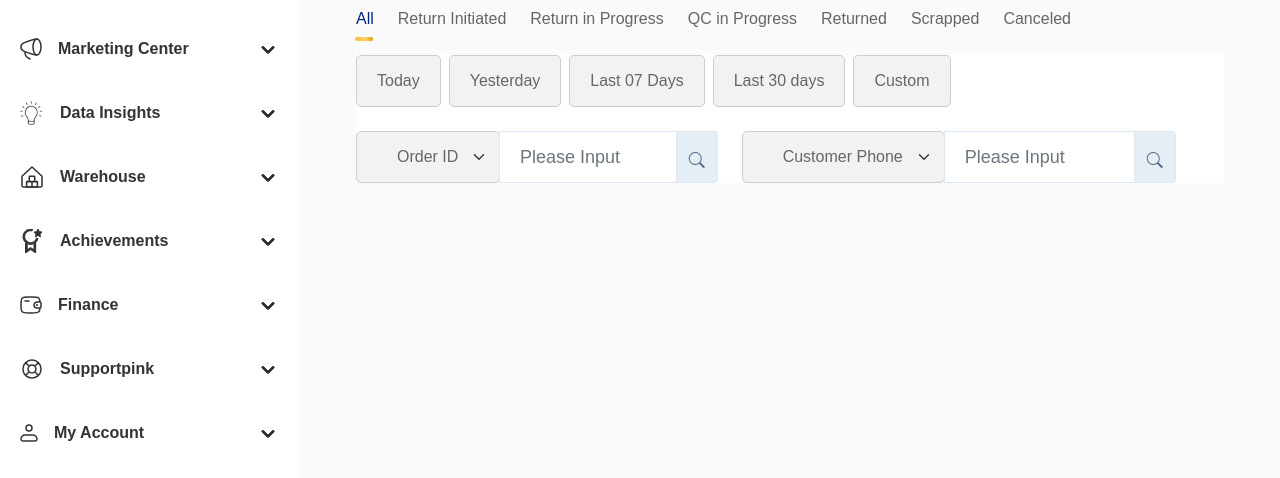
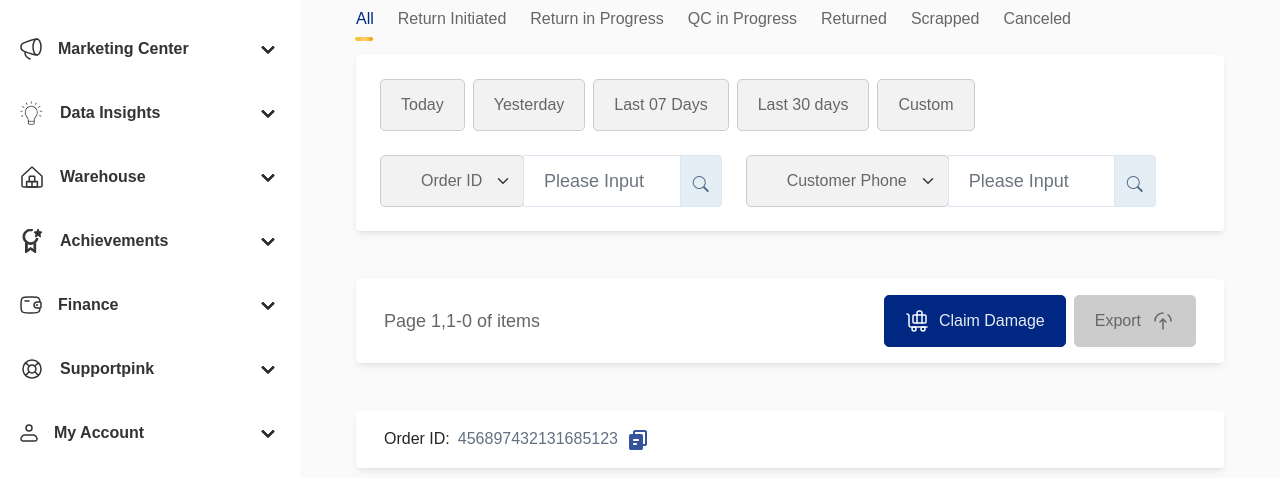
Before and after one commit to Value-Box/Valuebox-landing-page, a plain HTML site: page Dashboard/OrdersReviews/returnOrder.html in a window 1280 px wide. Shown: the part 203-681 px from the top of the page. Drawn offline with Linux system fonts and the light colour scheme; files whose address does not match are found by name; a web font is replaced by a local one.

Commit message:
minor changes

```diff
--- a/Dashboard/OrdersReviews/returnOrder.html
+++ b/Dashboard/OrdersReviews/returnOrder.html
@@ -427,7 +427,7 @@
         <a href="">Scrapped</a>
         <a href="">Canceled</a>
        </div>
-      <div class="row bg-white d-flex gap-4 m-0">
+      <div class="row bg-white d-flex gap-4 m-0 p-4 shadow-sm p-3 mb-5 bg-body rounded">
       <div class="d-flex gap-2 p-0">
       <button class=btn-returnorder-gray>Today</button>
       <button class=btn-returnorder-gray>Yesterday</button>
@@ -460,6 +460,33 @@
         </div>
 
     </div>
+    <div class="row d-flex justify-content-between bg-white shadow-sm p-3 mb-5 bg-body rounded">
+        <div class="col-6 d-flex align-items-center">
+        <label class="paragraph-1" for="">Page 1,1-0 of items</label>
+        </div>
+        <div class="col-6 d-flex gap-2 justify-content-end">
+        <button class="btn-blue"><svg xmlns="http://www.w3.org/2000/svg" width="24" height="24" viewBox="0 0 24 24" fill="none">
+            <path d="M22 18H6C5.46957 18 4.96086 17.7893 4.58579 17.4142C4.21071 17.0391 4 16.5304 4 16V7C4 6.46957 3.78929 5.96086 3.41421 5.58579C3.03914 5.21071 2.53043 5 2 5" stroke="#FCFCFC" stroke-width="1.5" stroke-linecap="round" stroke-linejoin="round"/>
+            <path d="M17 14V4C17 3.46957 16.7893 2.96086 16.4142 2.58579C16.0391 2.21071 15.5304 2 15 2H14C13.4696 2 12.9609 2.21071 12.5858 2.58579C12.2107 2.96086 12 3.46957 12 4V14" stroke="#FCFCFC" stroke-width="1.5" stroke-linecap="round" stroke-linejoin="round"/>
+            <path d="M20 6H9C8.44772 6 8 6.44772 8 7V13C8 13.5523 8.44772 14 9 14H20C20.5523 14 21 13.5523 21 13V7C21 6.44772 20.5523 6 20 6Z" stroke="#FCFCFC" stroke-width="1.5" stroke-linecap="round" stroke-linejoin="round"/>
+            <path d="M18 22C19.1046 22 20 21.1046 20 20C20 18.8954 19.1046 18 18 18C16.8954 18 16 18.8954 16 20C16 21.1046 16.8954 22 18 22Z" stroke="#FCFCFC" stroke-width="1.5" stroke-linecap="round" stroke-linejoin="round"/>
+            <path d="M9 22C10.1046 22 11 21.1046 11 20C11 18.8954 10.1046 18 9 18C7.89543 18 7 18.8954 7 20C7 21.1046 7.89543 22 9 22Z" stroke="#FCFCFC" stroke-width="1.5" stroke-linecap="round" stroke-linejoin="round"/>
+          </svg> Claim Damage</button>
+        <button class="btn-gray">Export <svg xmlns="http://www.w3.org/2000/svg" width="24" height="24" viewBox="0 0 24 24" fill="none">
+            <path d="M12 20V10M12 10L15 13M12 10L9 13" stroke="#666666" stroke-width="1.5" stroke-linecap="round" stroke-linejoin="round"/>
+            <path d="M12 4C9.87827 4 7.84344 4.84285 6.34315 6.34315C4.84285 7.84344 4 9.87827 4 12M20 12C20.0007 10.8006 19.7314 9.61651 19.2121 8.53542C18.6928 7.45434 17.9367 6.50403 17 5.755" stroke="#666666" stroke-width="1.5" stroke-linecap="round"/>
+          </svg></button>
+        </div>
+    </div>
+    <div class="row d-flex justify-content-between bg-white shadow-sm p-3 mb-5 bg-body rounded">
+       <div class="d-flex gap-2">
+        <span class="text-dark">Order ID:</span>
+        <span> 456897432131685123</span>
+        <span><svg xmlns="http://www.w3.org/2000/svg" width="24" height="24" viewBox="0 0 24 24" fill="none">
+            <path d="M19 2C19.5304 2 20.0391 2.21071 20.4142 2.58579C20.7893 2.96086 21 3.46957 21 4V16C21 16.5304 20.7893 17.0391 20.4142 17.4142C20.0391 17.7893 19.5304 18 19 18H17V20C17 20.5304 16.7893 21.0391 16.4142 21.4142C16.0391 21.7893 15.5304 22 15 22H5C4.46957 22 3.96086 21.7893 3.58579 21.4142C3.21071 21.0391 3 20.5304 3 20V8C3 7.46957 3.21071 6.96086 3.58579 6.58579C3.96086 6.21071 4.46957 6 5 6H7V4C7 3.46957 7.21071 2.96086 7.58579 2.58579C7.96086 2.21071 8.46957 2 9 2H19ZM10 15H8C7.74512 15.0003 7.49997 15.0979 7.31463 15.2728C7.1293 15.4478 7.01777 15.687 7.00283 15.9414C6.98789 16.1958 7.07067 16.4464 7.23426 16.6418C7.39786 16.8373 7.6299 16.9629 7.883 16.993L8 17H10C10.2549 16.9997 10.5 16.9021 10.6854 16.7272C10.8707 16.5522 10.9822 16.313 10.9972 16.0586C11.0121 15.8042 10.9293 15.5536 10.7657 15.3582C10.6021 15.1627 10.3701 15.0371 10.117 15.007L10 15ZM19 4H9V6H15C15.5304 6 16.0391 6.21071 16.4142 6.58579C16.7893 6.96086 17 7.46957 17 8V16H19V4ZM12 11H8C7.73478 11 7.48043 11.1054 7.29289 11.2929C7.10536 11.4804 7 11.7348 7 12C7 12.2652 7.10536 12.5196 7.29289 12.7071C7.48043 12.8946 7.73478 13 8 13H12C12.2652 13 12.5196 12.8946 12.7071 12.7071C12.8946 12.5196 13 12.2652 13 12C13 11.7348 12.8946 11.4804 12.7071 11.2929C12.5196 11.1054 12.2652 11 12 11Z" fill="#33539B"/>
+          </svg></span>
+       </div>
+    </div>
       </div>
    </div>
     </main>
```
Also changed, not shown: Dashboard/assets/css/bootstrap.css.
